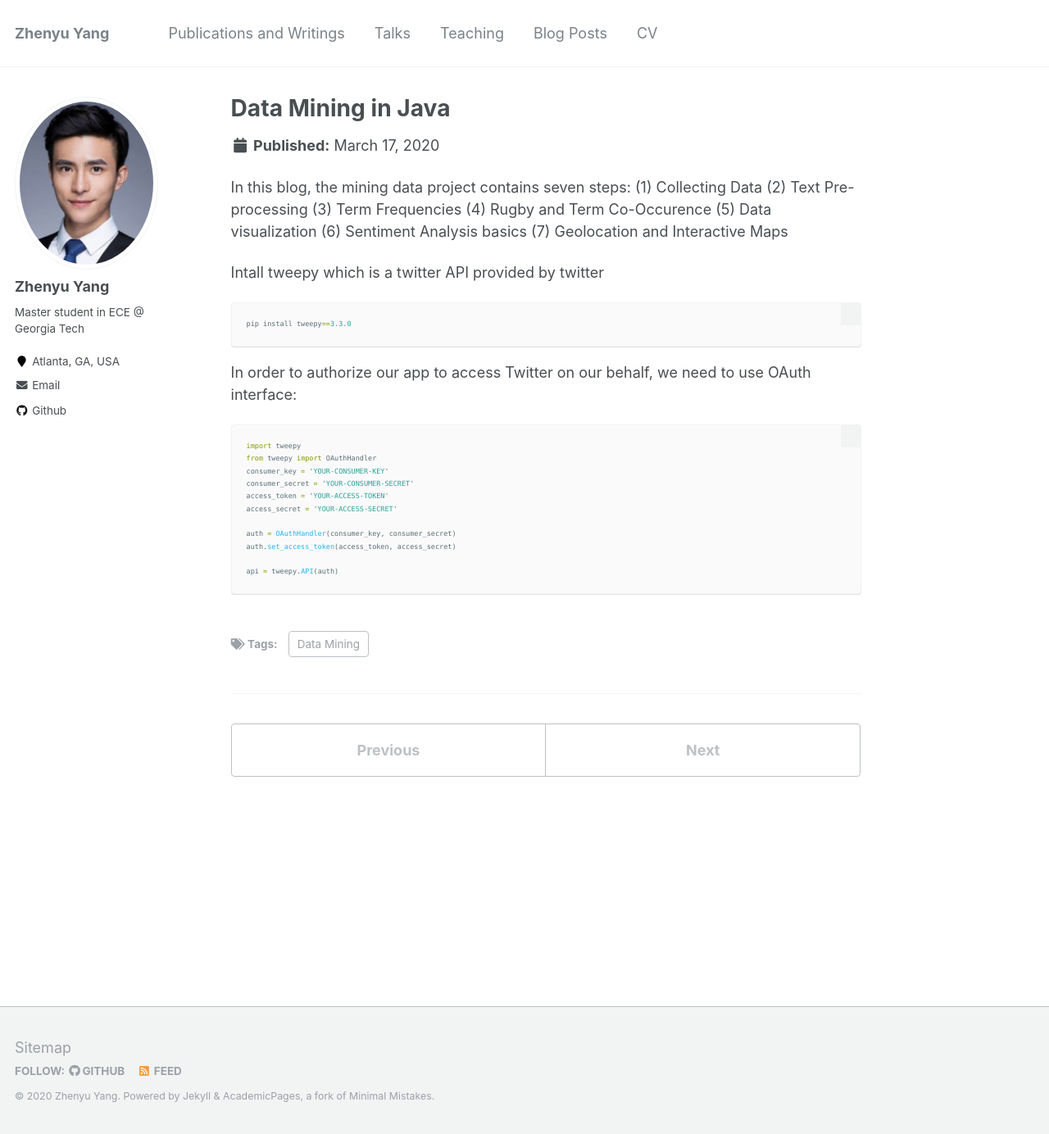
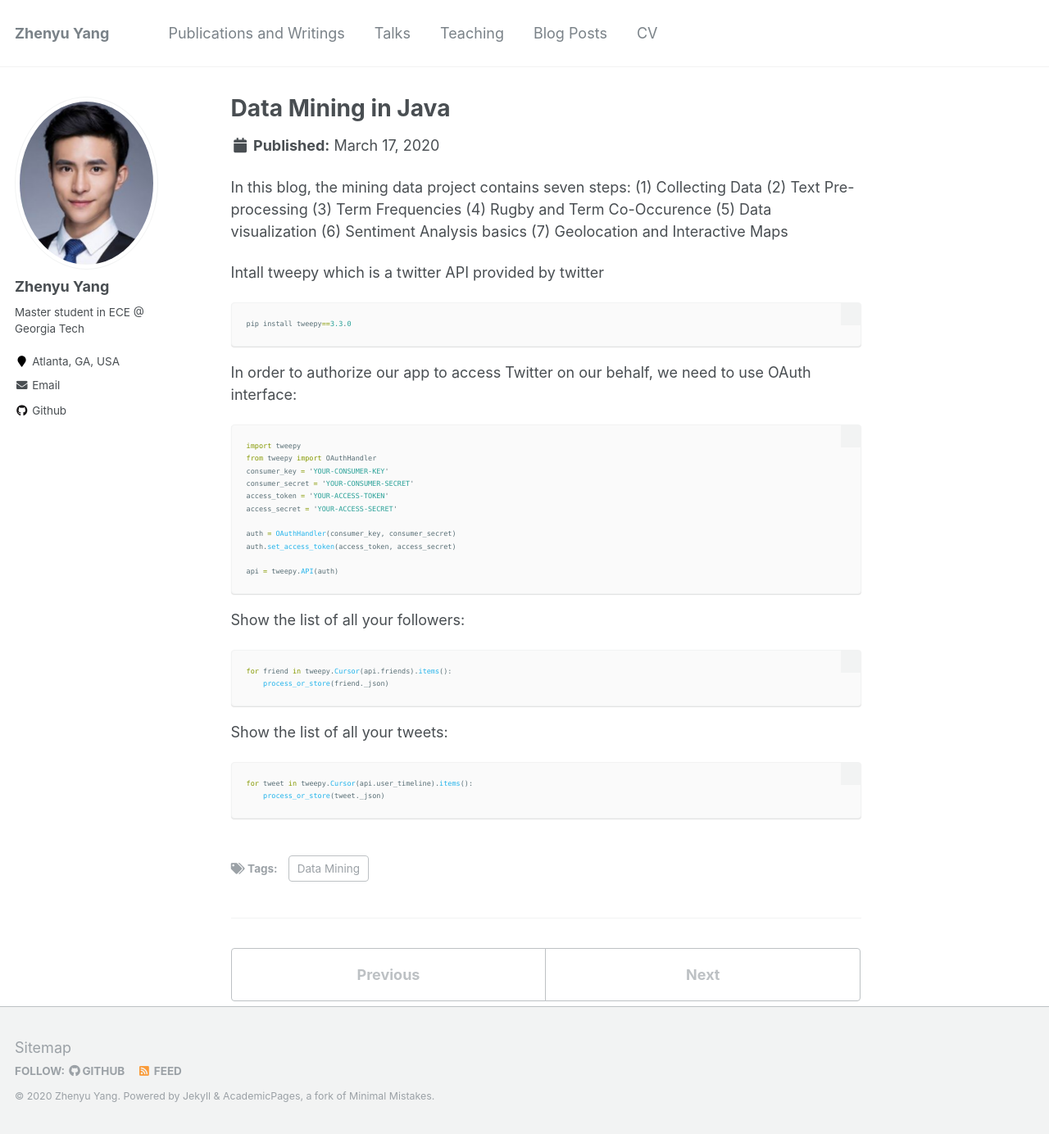
Before and after one commit to azpeteryang/azpeteryang.github.io, a Jekyll site: the page built from _posts/2020-05-16-blog-post-2.md, in a window 1280 px wide and 1384 px high. Shown: the whole window at 82% size. Built offline with Jekyll 4.4.1, drawn with Linux system fonts in a browser that asks for light colours.

Commit message:
Update 2020-05-16-blog-post-2.md

````diff
--- a/_posts/2020-05-16-blog-post-2.md
+++ b/_posts/2020-05-16-blog-post-2.md
@@ -35,3 +35,16 @@
 
 api = tweepy.API(auth)
 ```
+Show the list of all your followers:
+
+```python
+for friend in tweepy.Cursor(api.friends).items():
+    process_or_store(friend._json)
+```
+
+Show the list of all your tweets:
+
+```python
+for tweet in tweepy.Cursor(api.user_timeline).items():
+    process_or_store(tweet._json)
+```
````
